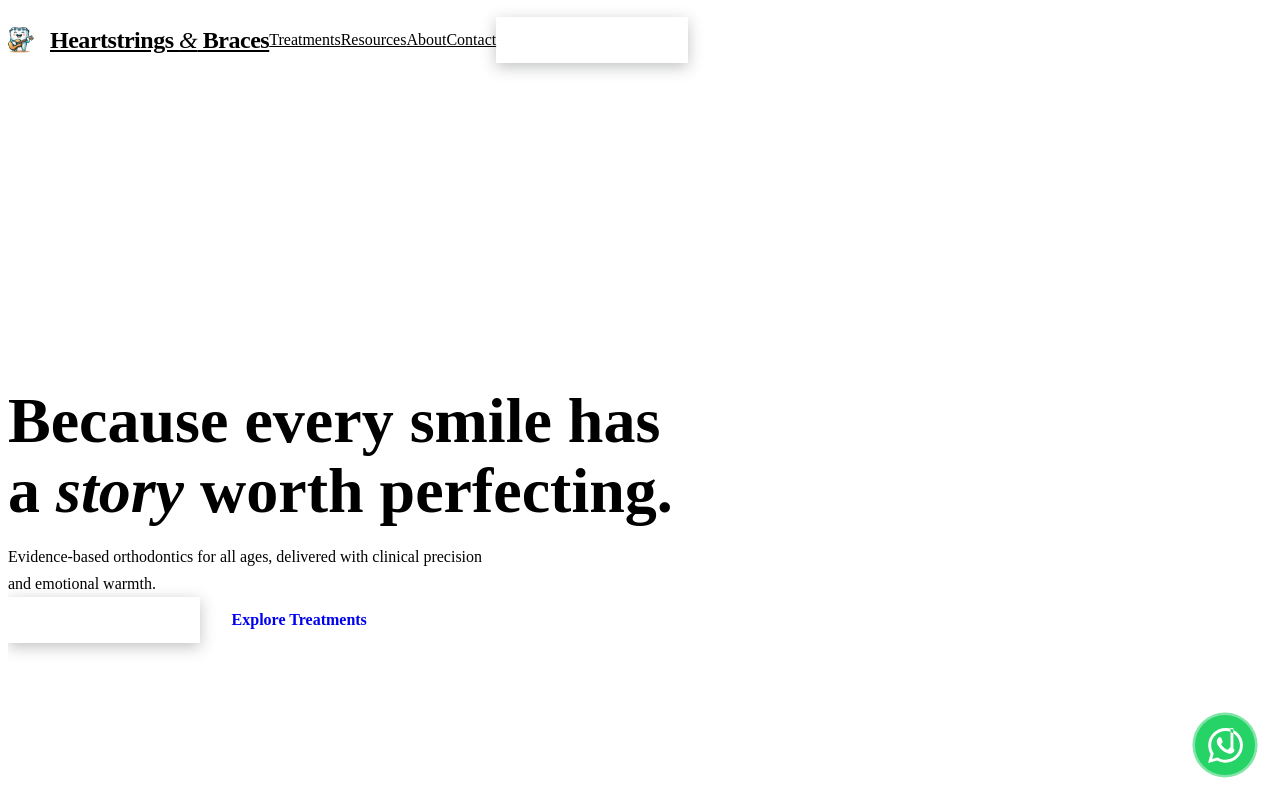
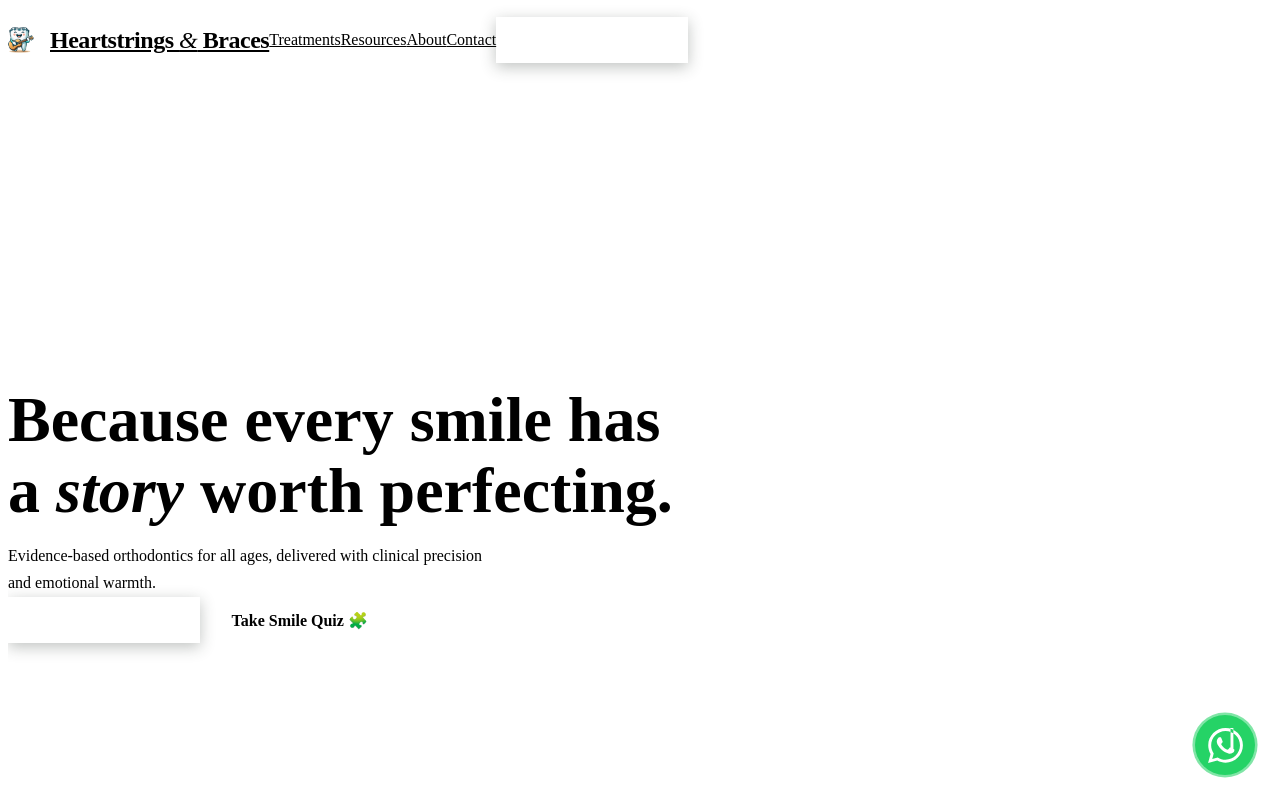
Before and after one commit to drkunalpatankar/hsb-website, a React (Vite) app: page / in a window 1280 px wide. Shown: the top 800 px of the page. Built offline with nearby package versions, Linux system fonts and the light colour scheme; the HTML template or start-up script is replaced by a standard one.

Commit message:
Update Hero to include Smile Quiz button

```diff
--- a/src/components/Hero.jsx
+++ b/src/components/Hero.jsx
@@ -6,7 +6,7 @@ import { motion } from 'framer-motion';
 import { useBooking } from '../context/BookingContext';
 
 const Hero = () => {
-    const { openBooking } = useBooking();
+    const { openBooking, openQuiz } = useBooking();
 
     const containerVariants = {
         hidden: { opacity: 0 },
@@ -55,9 +55,9 @@ const Hero = () => {
                         <div onClick={openBooking}>
                             <Button variant="primary">Book Consultation</Button>
                         </div>
-                        <Link to="/treatments">
-                            <Button variant="outline">Explore Treatments</Button>
-                        </Link>
+                        <div onClick={openQuiz}>
+                            <Button variant="outline">Take Smile Quiz 🧩</Button>
+                        </div>
                     </motion.div>
                 </motion.div>
             </div>
```
